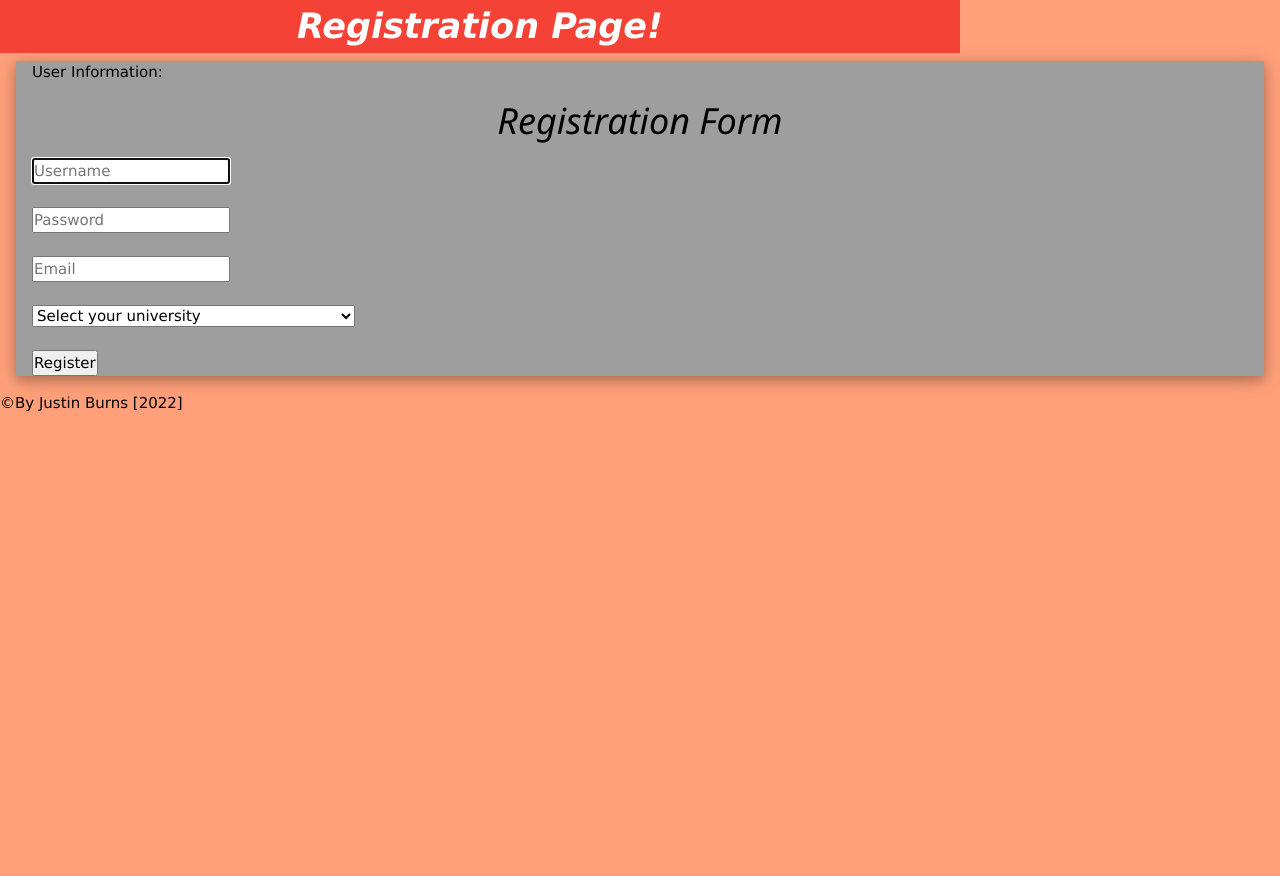
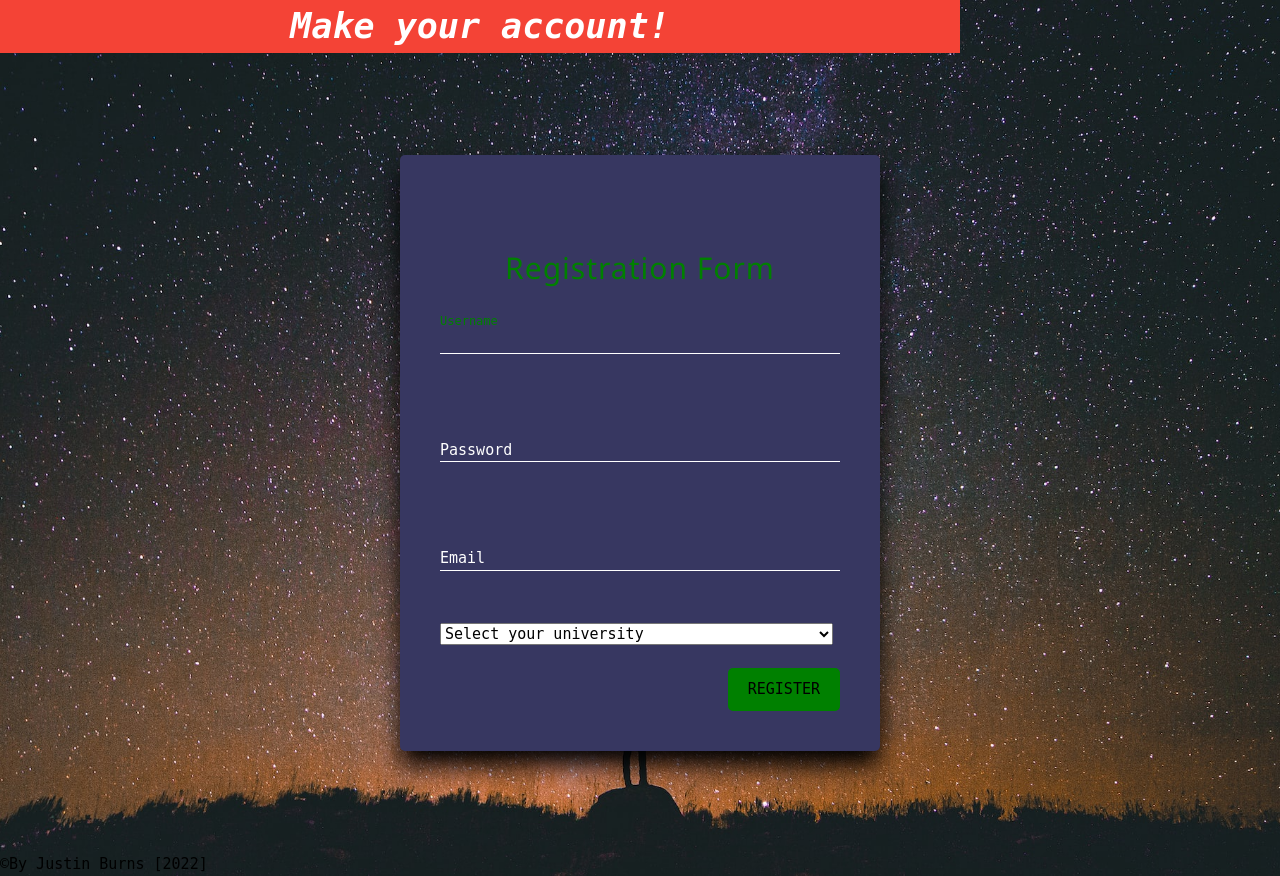
Before and after one commit to ohJustin/Web-Project, a PHP site: page /RForm.php in a window 1280 px wide. Before the commit the page ends 412 px from the top, so only its background shows below. Run offline with PHP 8.4, Linux system fonts and the light colour scheme.

Commit message:
Background added to Lform/Rform. Minor css change.

```diff
--- a/Create.php
+++ b/Create.php
@@ -42,6 +42,7 @@ function sqlInsertBlogQuery(){
 
 function getValue($key){
     if(isset($_POST[$key])){
+        $key = $_POST[$key];
         $key = htmlspecialchars(trim($key));
         return $key;
     }
--- a/HPage.php
+++ b/HPage.php
@@ -12,7 +12,7 @@ ini_set('display_errors', '1');
 //     header("Location: RForm.php");
 // }
 
-
+// IMPLEMENT LISTING(S) OF BLOG ENTRIES \ SEARCH ONE-TO-MANY DB TABLES ! 12/4/2022
 
 ?>
 
--- a/RForm.php
+++ b/RForm.php
@@ -103,49 +103,60 @@ function sqlInsertUser(){
 
 <!DOCTYPE html>
 <html>
-    <head></head>
     <title>Registration Form</title>
-    <link rel="stylesheet" href="style.css">
+
     <link rel="stylesheet" href="https://www.w3schools.com/w3css/4/w3.css">
+    <link rel="stylesheet" href="rstyle.css">
     <meta charset = "utf-8">
     <meta name="viewport" content="width=device-width, initial-scale=1.0">
 
- <header class ="w3-container w3-threequarter  w3-red w3-border-brown">
-            Registration Page!
-        </header>
+    <header class ="w3-container w3-threequarter w3-display-top w3-red w3-monospace w3-border-brown">
+            Make your account!
+    </header>
+
     <body>
+                <div class = "login-wrapper">
+                <form action = "" method = "post" class = "form">
+                    <!-- <img src="background.jpg" alt=""> -->
+                <p1>
+                    <h2>Registration Form</h2>
+                </p1>
 
+                    <div class = "input-group">
+                    <input type = "username" placeholder = "" name = "usr" required autofocus>
+                    <label for="usr">Username</label>
+                    </div>
 
+                    <br></br>
+                    <div class = "input-group">
+                    <input type = "password" placeholder="" name = "pwd" required>
+                    <label for="pwd">Password</label>
+                    </div>
 
-        <form action = "" method = "post">
+                    <br></br>
+                    <div class = "input-group">
+                    <input type = "email" placeholder="" name = "eml" required>
+                    <label for="eml">Email</label>
 
-
-                <br></br>
-                <div class = "w3-container w3-margin w3-grey w3-card-4">
-                 <legend>User Information:</legend>
-                    <p1>
-                        <h1>Registration Form</h1>
-                    <p>
-                    <input type = "username" placeholder = "Username" name = "usr" required autofocus>
-                    <br></br>
-                    <input type = "password" placeholder="Password" name = "pwd" required>
-                    <br></br>
-                    <input type = "email" placeholder="Email" name = "eml" required>
                     <br></br>
                     <select name="Colleges" id="college">
+                        <div class = "college-wrapper">
                         <option value="disabled">Select your university</option>
+                        <label for="college">University</label>
                         <option value="siue">Southern Illinois University Edwardsville</option>
                         <option value="siuc">Southern Illinois University Carbondale</option>
                         <option value="bu">Bradley University(Peoria)</option>
                         <option value="slu">Saint Louis University</option>
-                      </select>
+                    </div>
+                    </select>
                     <br></br>
+                    </div>
 
-                    <button class = "w3-hover-green" >Register</button>
-              </p>
-                </div>
+                    <div class = "input-group">
+                    <button class = "submit-btn w3-hover-green" >Register</button>
+                    </div>
 
-            <!-- END OF CONTAINER -->
+                    </div>
 
         </form>
         <footer>&copy;By Justin Burns [2022]</footer>
--- /dev/null
+++ b/rstyle.css
@@ -0,0 +1,194 @@
+*{
+    margin: 0;
+    padding: 0;
+    box-sizing: border-box;
+
+  }
+
+  body {
+    /* background-color: lightsalmon; */
+    font-family: monospace;
+    background: url('background.jpg') no-repeat center;
+    background-size: cover;
+      /* animation-name: myframes;
+      animation-duration: 25s;
+      animation-iteration-count: infinite;
+      animation-direction: alternate;
+      align-items: center; */
+
+  }
+
+  .form .college-wrapper{
+    text-align: left;
+  }
+
+  .login-wrapper{
+    height:100vh;
+    width: 100vw;
+    display: flex;
+    justify-content: center;
+    align-items: center;
+
+  }
+
+  .form{
+    position:relative;
+    width: 200%;
+    max-width: 480px;
+    padding: 80px 40px 40px;
+    background: #373761;
+    border-radius: 5px;
+    color: white;
+    box-shadow: 0 15px 25px rgba(0,0,0,1.0);
+
+
+  }
+
+  .form::before{
+    content:'';
+    position: absolute;
+    top: 0;
+    left: 0;
+    width: 50%;
+    height: 100%;
+    background: #11ec0a00;
+    border-radius: 10px;
+    color: white;
+    pointer-events: none;
+  }
+
+  .form h2{
+    text-align: center;
+    letter-spacing: 1px;
+    margin-bottom: 2rem;
+    color: green;
+    pointer-events: none;
+  }
+
+  .form .input-group{
+    position: relative;
+  }
+
+  .form .input-group input{
+    width: 100%;
+    padding: 5px 0;
+    font-size: 1rem;
+    letter-spacing: 1px;
+    margin-bottom: 30px;
+    border: none;
+    border-bottom: 1px solid white;
+    outline: none;
+    background-color: transparent;
+    color:inherit;
+    transition: .3s ease-out;
+    font-family: monospace;
+  }
+
+  .form .input-group label{
+    position: absolute;
+    top: 0;
+    left: 0;
+    padding: 10px 0;
+    font-size: 1rem;
+    pointer-events: none;
+  }
+
+
+  .form .input-group input:focus + label,
+  .form .input-group input:valid + label{
+    transform: translateY(-18px);
+    color: green;
+    font-size: .8rem;
+  }
+
+  .submit-btn{
+    display:  block;
+    margin-left: auto;
+    border: none;
+    outline: none;
+    background: green;
+    font-size: 1rem;
+    text-transform: uppercase;
+    letter-spacing 1px;
+    padding: 10px 20px;
+    border-radius: 5px;
+    cursor: pointer;
+  }
+
+  .navbar {
+    overflow: hidden;
+    background-color: greenyellow;
+  }
+
+  .navbar a {
+    float: left;
+    color: #f2f2f2;
+    text-align: center;
+    padding: 16px 16px;
+    font-size: 18px;
+  }
+
+  .navbar a:hover {
+    background-color: #ddd;
+    color: black;
+  }
+
+  .navbar a.active {
+    background-color: #758aff;
+    color: white;
+  }
+
+    header{
+      padding: 60px;
+      align-items: center;
+      text-align: center;
+      color: black;
+      font-weight:bolder;
+      font-size: 35px;
+
+      font-style: oblique;
+
+
+    }
+
+    header2{
+      padding: 60px;
+      align-items: center;
+      text-align: center;
+      color: black;
+      font-weight:bolder;
+      font-size: 35px;
+
+      font-style: oblique;
+
+
+    }
+
+    textarea{
+      width: 800px;
+      height: 250px;
+    }
+
+    h1 {
+      color: black;
+      font-weight: lighter;
+      font-weight: 400;
+      font-style: oblique;
+      width: auto;
+      text-align: center;
+    }
+
+
+
+    @keyframes myframes {
+      0%
+      {
+          background-color:blue;
+      }
+
+      100%
+      {
+          background-color:yellow;
+      }
+
+  }
--- a/style.css
+++ b/style.css
@@ -6,8 +6,10 @@
 }
 
 body {
-  background-color: lightsalmon;
+  /* background-color: lightsalmon; */
   font-family: monospace;
+  background: url('background.jpg') no-repeat center;
+  background-size: cover;
     /* animation-name: myframes;
     animation-duration: 25s;
     animation-iteration-count: infinite;
@@ -16,7 +18,9 @@ body {
 
 }
 
-
+.form .college-wrapper{
+  text-align: left;
+}
 
 .login-wrapper{
   height:100vh;
@@ -29,11 +33,11 @@ body {
 
 .form{
   position:relative;
-  width: 100%;
-  max-width: 380px;
+  width: 200%;
+  max-width: 480px;
   padding: 80px 40px 40px;
-  background: rgba(0,0,0,0.7);
-  border-radius: 10px;
+  background: #373761;
+  border-radius: 5px;
   color: white;
   box-shadow: 0 15px 25px rgba(0,0,0,1.0);
 
@@ -47,8 +51,9 @@ body {
   left: 0;
   width: 50%;
   height: 100%;
-  background: rgba(255,255,255,.08);
+  background: #11ec0a00;
   border-radius: 10px;
+  color: white;
   pointer-events: none;
 }
 
@@ -56,7 +61,7 @@ body {
   text-align: center;
   letter-spacing: 1px;
   margin-bottom: 2rem;
-  color: orange;
+  color: green;
   pointer-events: none;
 }
 
@@ -107,6 +112,8 @@ body {
   letter-spacing 1px;
   padding: 10px 20px;
   border-radius: 5px;
+  margin-bottom: 1rem;
+
   cursor: pointer;
 }
 
```
Also changed, not shown: LForm.php (+10 -8 lines), background.jpg (added).
